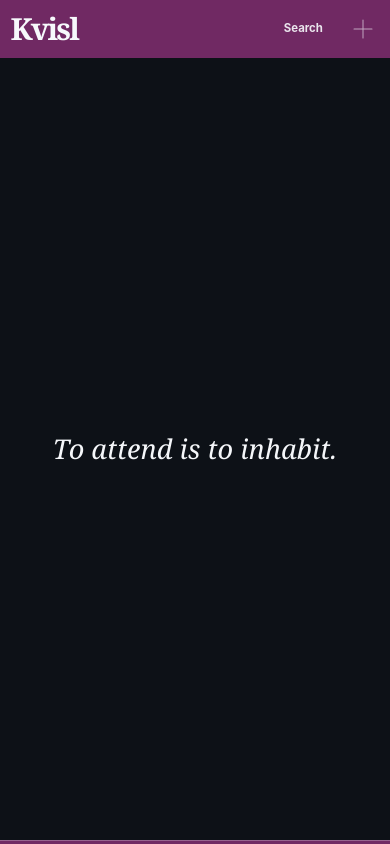
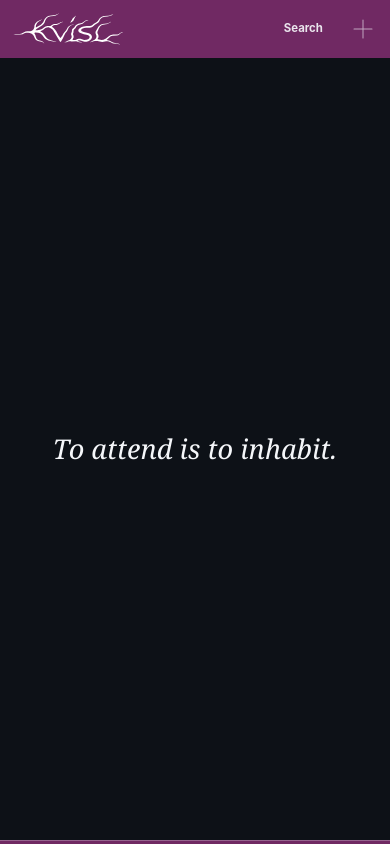
Before and after one commit to ensite999-stack/Prothymia.org, a Next.js app: page / in a window 390 px wide. Shown: the top 844 px of the page. Built offline with nearby package versions, Linux system fonts and the light colour scheme; no server answers; the database is empty.

Commit message:
feat: use Kvisl icon and wordmark branding

```diff
--- a/app/header-layout.css
+++ b/app/header-layout.css
@@ -19,20 +19,35 @@
 
 .brand-link,
 .site-header[data-scrolled="true"] .brand-link {
+  width: clamp(9.5rem, 15vw, 12.5rem);
+  min-height: var(--header-height);
+  display: inline-flex;
+  align-items: center;
+  justify-content: flex-start;
   align-self: center;
   margin: 0 auto 0 0;
   padding: 0;
-  color: #F7F9FC;
-  font-size: clamp(2.15rem, 3.25vw, 3.25rem);
-  line-height: .9;
+  border: 0;
+  background: transparent;
+  line-height: 0;
   text-align: left;
-  white-space: nowrap;
   -webkit-tap-highlight-color: transparent;
 }
 
-.brand-link:hover,
-.brand-link:active {
-  color: #FFFFFF;
+.brand-wordmark {
+  display: block;
+  width: 100%;
+  height: auto;
+  max-height: 52px;
+  object-fit: contain;
+  object-position: left center;
+  filter: brightness(0) invert(1);
+  transition: opacity 110ms ease;
+}
+
+.brand-link:hover .brand-wordmark,
+.brand-link:active .brand-wordmark {
+  opacity: .86;
 }
 
 .header-actions {
@@ -121,7 +136,11 @@
 
   .brand-link,
   .site-header[data-scrolled="true"] .brand-link {
-    font-size: 1.95rem;
+    width: 8.5rem;
+  }
+
+  .brand-wordmark {
+    max-height: 44px;
   }
 
   .site-header .header-text-link,
@@ -145,7 +164,11 @@
 
   .brand-link,
   .site-header[data-scrolled="true"] .brand-link {
-    font-size: clamp(1.58rem, 8.2vw, 1.9rem);
+    width: 7.25rem;
+  }
+
+  .brand-wordmark {
+    max-height: 39px;
   }
 
   .site-header .header-text-link,
--- a/app/layout.tsx
+++ b/app/layout.tsx
@@ -14,7 +14,7 @@ export const metadata: Metadata = {
   description: "Independent nonprofit magazine on human experience, philosophy, dignity, ecology, and public life.",
   metadataBase: new URL(process.env.NEXT_PUBLIC_SITE_URL || "https://kvisl.com"),
   alternates: { types: { "application/rss+xml": "/feed.xml" } },
-  icons: { icon: "/icon.svg?v=13", shortcut: "/icon.svg?v=13", apple: "/icon.svg?v=13" },
+  icons: { icon: "/icon.svg?v=14", shortcut: "/icon.svg?v=14", apple: "/icon.svg?v=14" },
 };
 
 const themeScript = `try{var t=localStorage.getItem('kvisl-theme');document.documentElement.dataset.theme=t==='light'?'light':'dark'}catch(e){document.documentElement.dataset.theme='dark'}`;
--- a/app/manifest.ts
+++ b/app/manifest.ts
@@ -10,6 +10,6 @@ export default function manifest(): MetadataRoute.Manifest {
     display: "standalone",
     background_color: "#0D1117",
     theme_color: "#0D1117",
-    icons: [{ src: "/icon.svg?v=12", sizes: "any", type: "image/svg+xml" }],
+    icons: [{ src: "/icon.svg?v=14", sizes: "any", type: "image/svg+xml" }],
   };
 }
--- a/components/header.tsx
+++ b/components/header.tsx
@@ -111,12 +111,10 @@ export function Header() {
       <button
         className="brand-link brand-button"
         type="button"
-        lang="en"
-        translate="no"
         aria-label={pathname === "/" ? "Kvisl — back to top" : "Kvisl — go back"}
         onClick={onBrandClick}
       >
-        Kvisl
+        <img className="brand-wordmark" src="/kvisl-wordmark.svg?v=1" alt="Kvisl" />
       </button>
 
       <div className="header-actions">
```
Also changed, not shown: app/icon.svg, public/kvisl-wordmark.svg (added).
